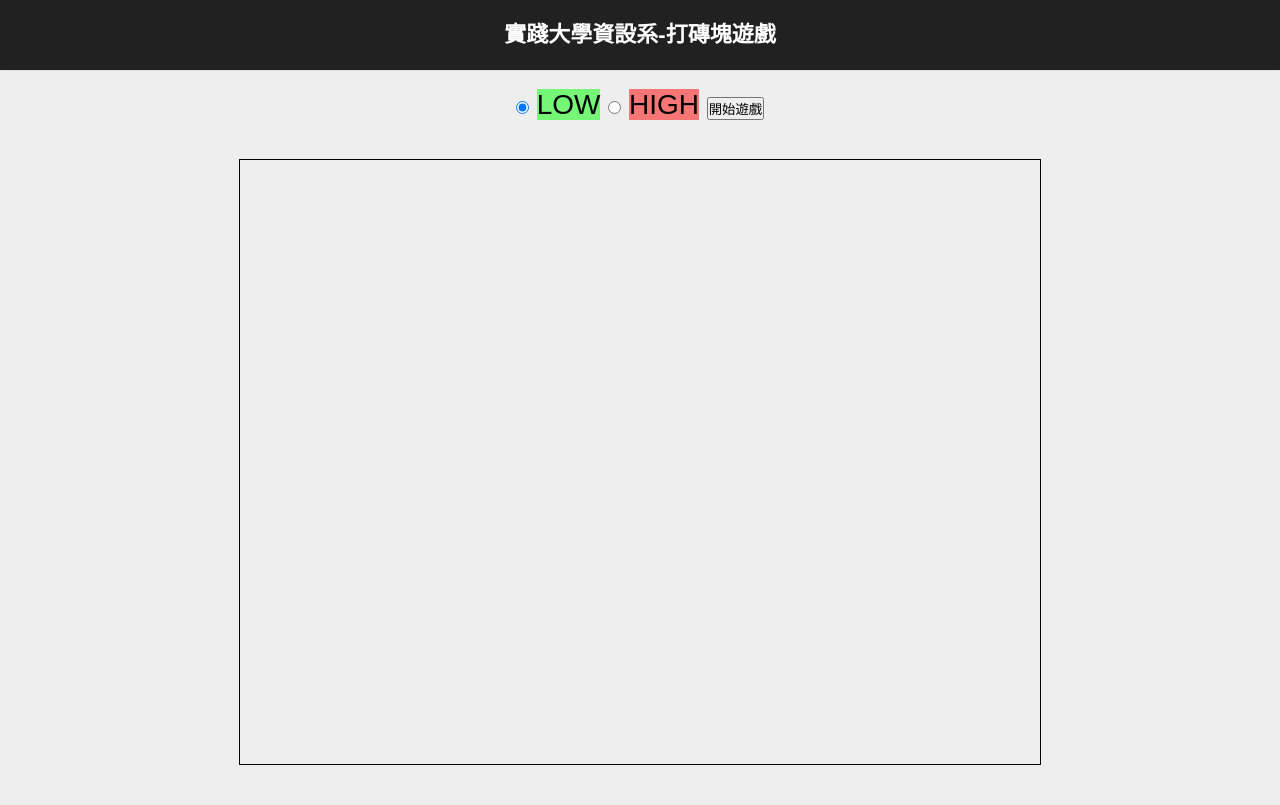
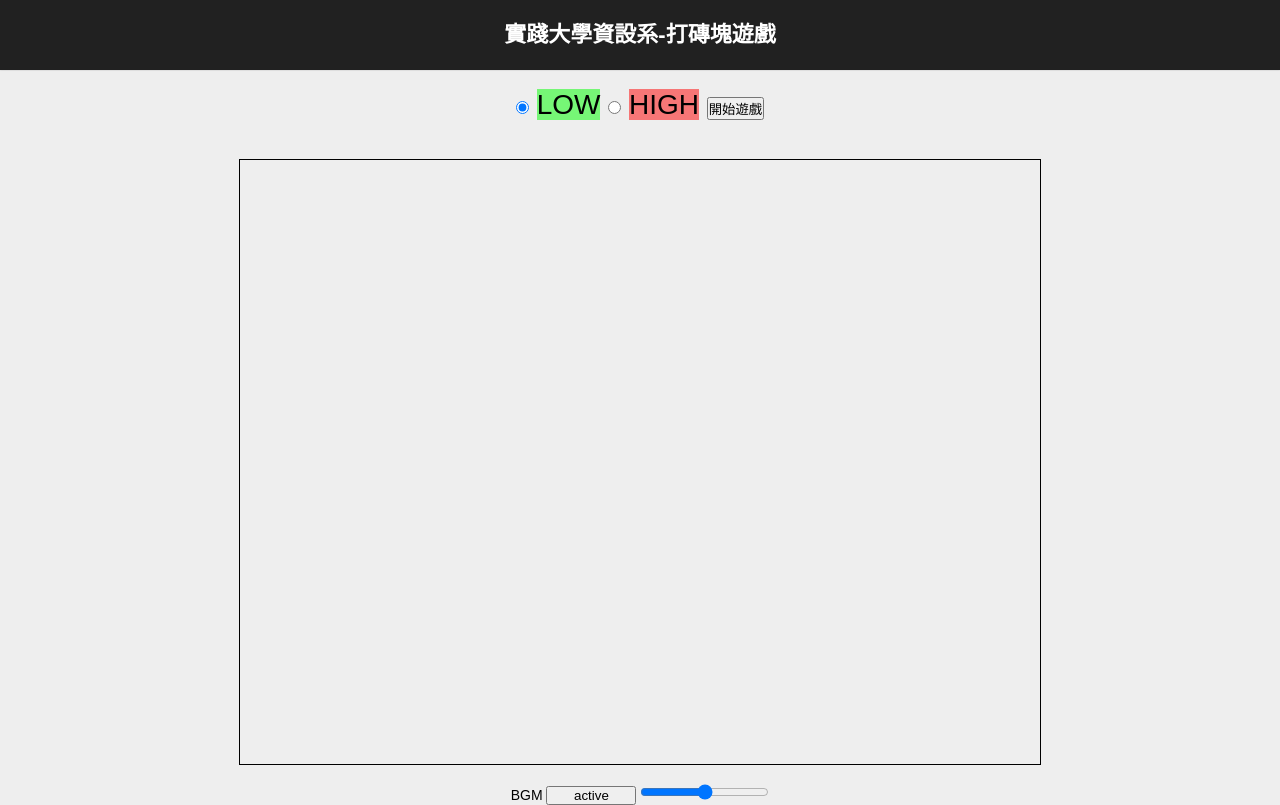
Before and after one commit to flyturtle/Arkanoid, a plain HTML site: page index.html in a window 1280 px wide. Drawn offline with Linux system fonts and the light colour scheme.

Commit message:
v06102022

```diff
--- a/index.html
+++ b/index.html
@@ -22,10 +22,15 @@
 				<input type="button" id="start" value="開始遊戲">
 		</form>
 		</center>
-
-		 <div class="container">
+    <div class="container">
             <canvas id="scene" width="800" height="600"></canvas>
+          </div>
+        <div class="center">
+          <span>BGM</span>
+            <button id="BGM"class="button" type="button" >active</button>
+            <audio id="BGMmusic" ></audio>
+            <input id="BGMslider" class="slider" type="range" max="4" min="0" step="0.2"></input>
         </div>
-
     </body>
+    <div>
 </html>
```
